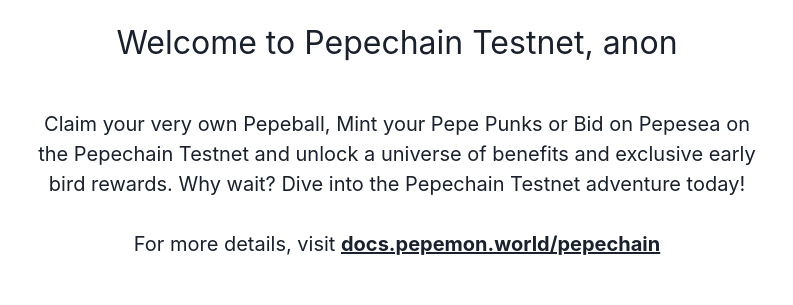
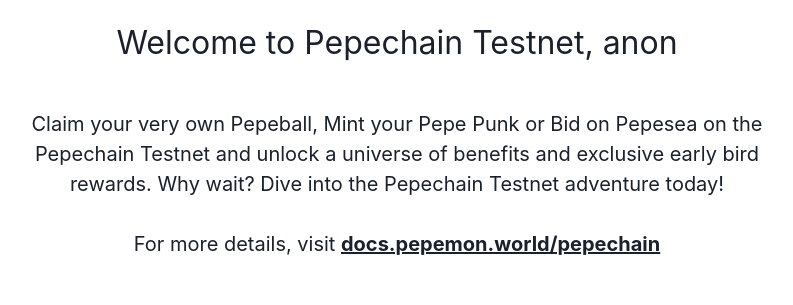
Before and after one commit to alexppmax/pepeballs-pepechain-testnet-airdrop, a Next.js app: page / in a window 1280 px wide. Shown: the top 305 px of the page, without its empty margins (243-1036 px from the left). Built offline with nearby package versions, Linux system fonts and the light colour scheme.

Commit message:
some small copy fixes

```diff
--- a/components/Main.tsx
+++ b/components/Main.tsx
@@ -21,10 +21,10 @@
         <br />
         <br />
         <p className={styles.description}>
-          Claim your very own Pepeball, Mint your Pepe Punks or Bid on Pepesea
-          on the Pepechain Testnet and unlock a universe of benefits and
-          exclusive early bird rewards. Why wait? Dive into the Pepechain
-          Testnet adventure today!
+          Claim your very own Pepeball, Mint your Pepe Punk or Bid on Pepesea on
+          the Pepechain Testnet and unlock a universe of benefits and exclusive
+          early bird rewards. Why wait? Dive into the Pepechain Testnet
+          adventure today!
           <br />
           <br />
           For more details, visit{" "}
--- a/pages/index.tsx
+++ b/pages/index.tsx
@@ -6,15 +6,10 @@
   return (
     <div className={styles.container}>
       <Head>
-        <style>
-          {`
-            @import url('https://fonts.googleapis.com/css2?family=VT323&display=swap');
-          `}
-        </style>
-        <title>Pepechain Testnet PPBLZ Airdrop</title>
+        <title>Pepechain Testnet dApp</title>
         <meta
           name="description"
-          content="Grab your PPBLZ on the Pepechain Testnet"
+          content="Start your Pepechain Testnet journey by participating in on-chain quests!"
         />
         <link rel="icon" href="/favicon.ico" />
       </Head>
```
